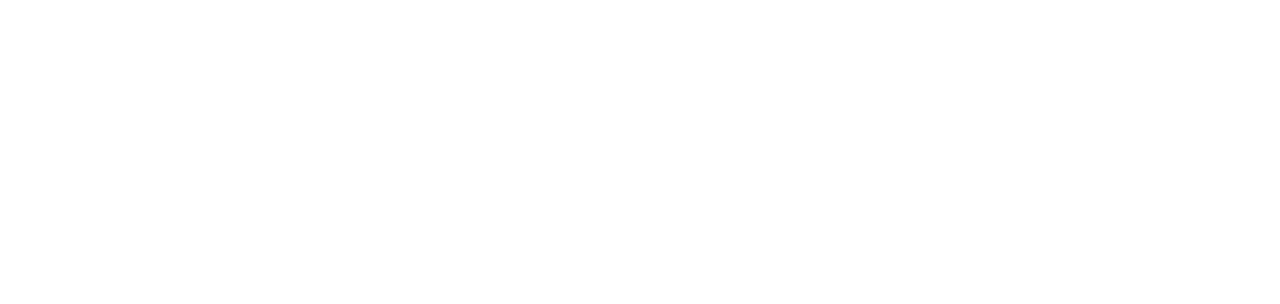
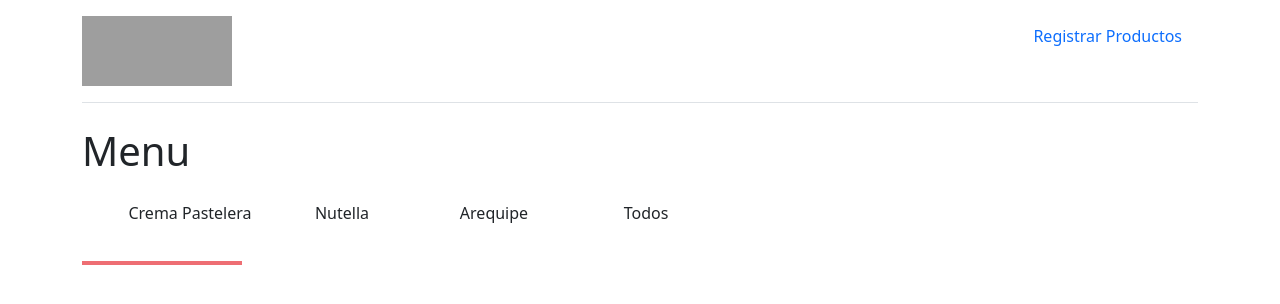
Before and after one commit to maricaro17/donas, a plain HTML site: page index.html in a window 1280 px wide. Drawn offline with nearby package versions, Linux system fonts and the light colour scheme; grey boxes are pictures that could not be loaded.

Commit message:
maquetacion

```diff
--- a/css/style.css
+++ b/css/style.css
@@ -1,3 +1,40 @@
-bg-donas{
+:root {
+    --num-tabs: 0; /* Lo modificaremos con JS */
+}
+.bg-donas{
     background-color: #cf1d75;
 }
+
+.tabs {
+    position: relative;
+    width: 640px; /* También puede ser un porcentaje como 100% */
+}
+
+.tabs-list {
+    display: inline-block;
+    width: 100%;
+}
+
+.tab-item {
+    align-items: center;
+    cursor: pointer;
+    display: flex;
+    float: left;
+    height: 60px;
+    justify-content: center;
+    transition: background-color 0.2s ease;
+    width: calc(100% / var(--num-tabs));
+}
+
+.tab-item:hover {
+    background-color: rgba(238, 110, 115, 0.2);
+}
+
+.highlighter {
+    background-color: #EE6E73;
+    bottom: 0;
+    height: 4px;
+    position: absolute;
+    transition: transform 0.2s ease-out;
+    width: calc(100% / var(--num-tabs));
+}
--- a/index.html
+++ b/index.html
@@ -4,10 +4,38 @@
     <meta charset="UTF-8">
     <meta http-equiv="X-UA-Compatible" content="IE=edge">
     <meta name="viewport" content="width=device-width, initial-scale=1.0">
+    <link href="https://cdn.jsdelivr.net/npm/bootstrap@5.1.3/dist/css/bootstrap.min.css" rel="stylesheet" integrity="sha384-1BmE4kWBq78iYhFldvKuhfTAU6auU8tT94WrHftjDbrCEXSU1oBoqyl2QvZ6jIW3" crossorigin="anonymous">
     <link rel="stylesheet" href="./css/style.css">
-    <title>Ohlala Sweet</title>
+    <title>Ohlala Sweet Factory</title>
 </head>
 <body>
+    <div class="container">
+    <header class="d-flex flex-wrap justify-content-center py-3 mb-4 border-bottom">
+        <a href="/" class="d-flex align-items-center mb-3 mb-md-0 me-md-auto text-dark text-decoration-none">
+            <img class="bi me-2" width="150" height="70" src="https://res.cloudinary.com/dxvzsg7fa/image/upload/v1648915216/bookmark/ohlala/photoroom_ozlezb.png">
+            </img>
+
+        </a>
+
+        <ul class="nav nav-pills">
+            <li class="nav-item"><a href="#" class="nav-link">Registrar Productos</a></li>
+        </ul>
+
+    </header>
+</div>
+    <div class="container">
+        <h1>Menu</h1>
+        <nav class="tabs">
+            <ul class="tabs-list" id="tabs">
+                <li class="tab-item">Crema Pastelera</li>
+                <li class="tab-item">Nutella</li>
+                <li class="tab-item">Arequipe</li>
+                <li class="tab-item">Todos</li>
+            </ul>
+            <div class="highlighter" id="highlighter"></div>
+        </nav>
+
+    </div>
     <script src="./script/index.js"></script>
 </body>
 </html>
--- a/script/index.js
+++ b/script/index.js
@@ -0,0 +1,16 @@
+const tabs = Array.prototype.slice.apply(document.querySelectorAll('.tab-item'));
+const tabContainer = document.getElementById('tabs');
+const tabHighlighter = document.getElementById('highlighter');
+const tabsWidth = tabContainer.offsetWidth;
+
+document.documentElement.style.setProperty('--num-tabs', tabs.length);
+
+tabContainer.addEventListener('click', e => {
+  if (e.target.classList.contains('tab-item')) {
+      let item = tabs.indexOf(e.target);
+      tabs.map(tab => tab.classList.remove('active'));
+      tabs[item].classList.add('active');
+
+      tabHighlighter.style.transform = `translateX(${(tabsWidth / tabs.length) * item }px)`;
+  }
+});
```
